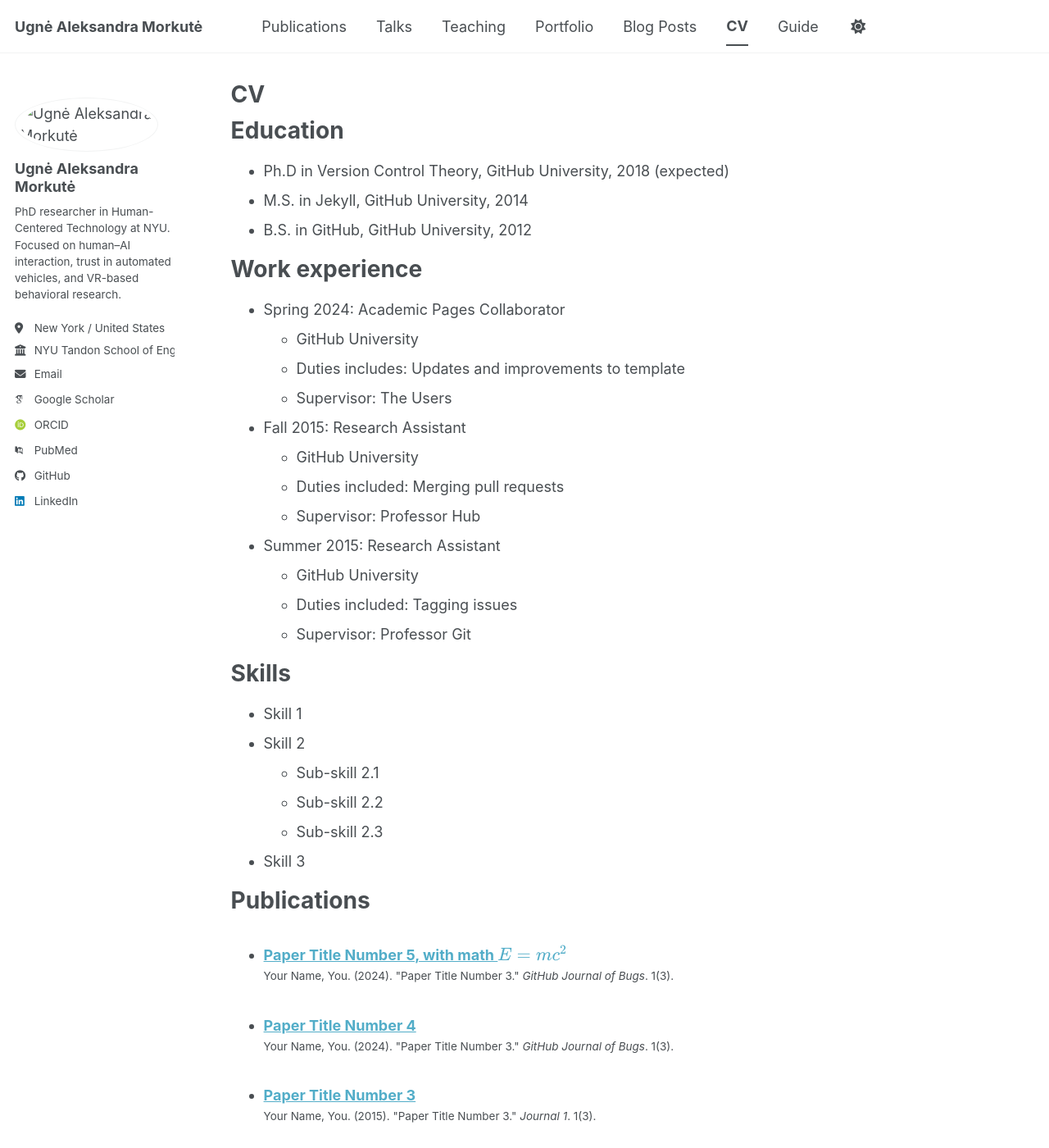
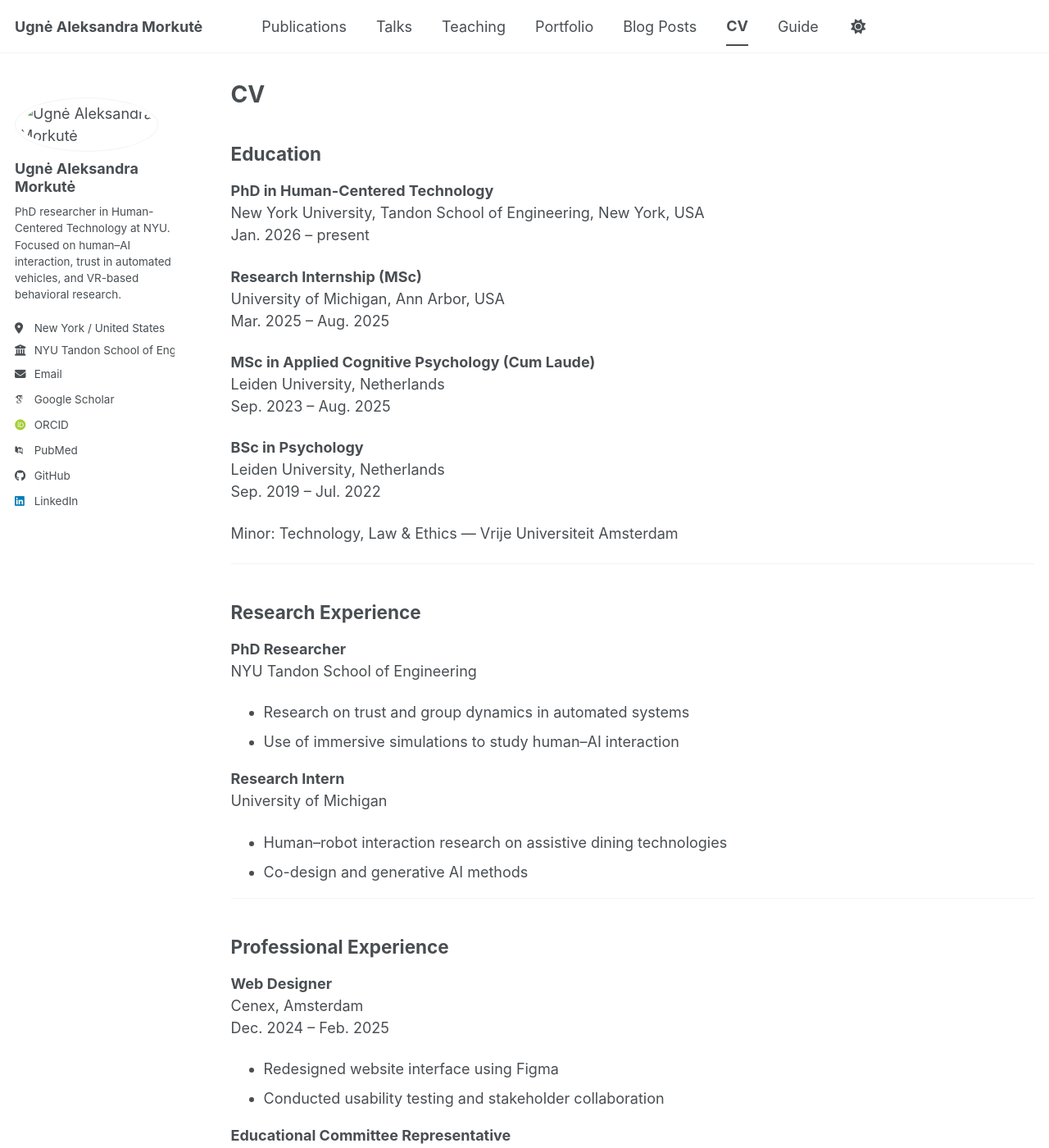
Before and after one commit to UgneMo/UgneMo.github.io, a Jekyll site: the page built from _pages/cv.md, in a window 1280 px wide and 1400 px high. Shown: the whole window at 82% size. Built offline with Jekyll 4.4.1, drawn with Linux system fonts in a browser that asks for light colours; some web fonts are replaced; a script bundle is joined from its source files by our own code; library files that are not in the unit come from our copies; some of the changed text lies outside the part shown.

Commit message:
Update cv.md

```diff
--- a/_pages/cv.md
+++ b/_pages/cv.md
@@ -9,56 +9,92 @@
 
 {% include base_path %}
 
-Education
-======
-* Ph.D in Version Control Theory, GitHub University, 2018 (expected)
-* M.S. in Jekyll, GitHub University, 2014
-* B.S. in GitHub, GitHub University, 2012
+## Education
 
-Work experience
-======
-* Spring 2024: Academic Pages Collaborator
-  * GitHub University
-  * Duties includes: Updates and improvements to template
-  * Supervisor: The Users
+**PhD in Human-Centered Technology**
+New York University, Tandon School of Engineering, New York, USA
+Jan. 2026 – present
 
-* Fall 2015: Research Assistant
-  * GitHub University
-  * Duties included: Merging pull requests
-  * Supervisor: Professor Hub
+**Research Internship (MSc)**
+University of Michigan, Ann Arbor, USA
+Mar. 2025 – Aug. 2025
 
-* Summer 2015: Research Assistant
-  * GitHub University
-  * Duties included: Tagging issues
-  * Supervisor: Professor Git
+**MSc in Applied Cognitive Psychology (Cum Laude)**
+Leiden University, Netherlands
+Sep. 2023 – Aug. 2025
 
-Skills
-======
-* Skill 1
-* Skill 2
-  * Sub-skill 2.1
-  * Sub-skill 2.2
-  * Sub-skill 2.3
-* Skill 3
+**BSc in Psychology**
+Leiden University, Netherlands
+Sep. 2019 – Jul. 2022
 
-Publications
-======
-  <ul>{% for post in site.publications reversed %}
-    {% include archive-single-cv.html %}
-  {% endfor %}</ul>
+Minor: Technology, Law & Ethics — Vrije Universiteit Amsterdam
 
-Talks
-======
-  <ul>{% for post in site.talks reversed %}
-    {% include archive-single-talk-cv.html  %}
-  {% endfor %}</ul>
+---
 
-Teaching
-======
-  <ul>{% for post in site.teaching reversed %}
-    {% include archive-single-cv.html %}
-  {% endfor %}</ul>
+## Research Experience
 
-Service and leadership
-======
-* Currently signed in to 43 different slack teams
+**PhD Researcher**
+NYU Tandon School of Engineering
+- Research on trust and group dynamics in automated systems
+- Use of immersive simulations to study human–AI interaction
+
+**Research Intern**
+University of Michigan
+- Human–robot interaction research on assistive dining technologies
+- Co-design and generative AI methods
+
+---
+
+## Professional Experience
+
+**Web Designer**
+Cenex, Amsterdam
+Dec. 2024 – Feb. 2025
+- Redesigned website interface using Figma
+- Conducted usability testing and stakeholder collaboration
+
+**Educational Committee Representative**
+Leiden University
+Oct. 2023 – Apr. 2024
+
+**Sales Assistant (Part-time)**
+Inditex
+Aug. 2021 – Jun. 2024
+
+**Student Mentor**
+Leiden University
+Jun. 2021 – Dec. 2021
+
+---
+
+## Publications
+
+- CHI 2026 (accepted): Human–AI interaction & inclusive design
+- Vehicle automation study on group trust (under review)
+- Socially Assistive Robots for Autism (working paper)
+
+{% for post in site.publications reversed %}
+{% include archive-single-cv.html %}
+{% endfor %}
+
+---
+
+## Skills
+
+**Languages:** English (Native), Lithuanian (Native), German (Fluent), Dutch (Basic)
+**Technical:** Python, R, SPSS, MATLAB, Qualtrics
+**Tools:** Figma, Microsoft Office
+
+---
+
+## Additional Information
+
+- Certified Yoga Instructor (200H)
+- CS50: Introduction to Programming with Python (Harvard)
+- GDPR Practitioner Certification
+
+---
+
+## Interests
+
+Yoga & meditation, traveling, volunteering, reading
```
